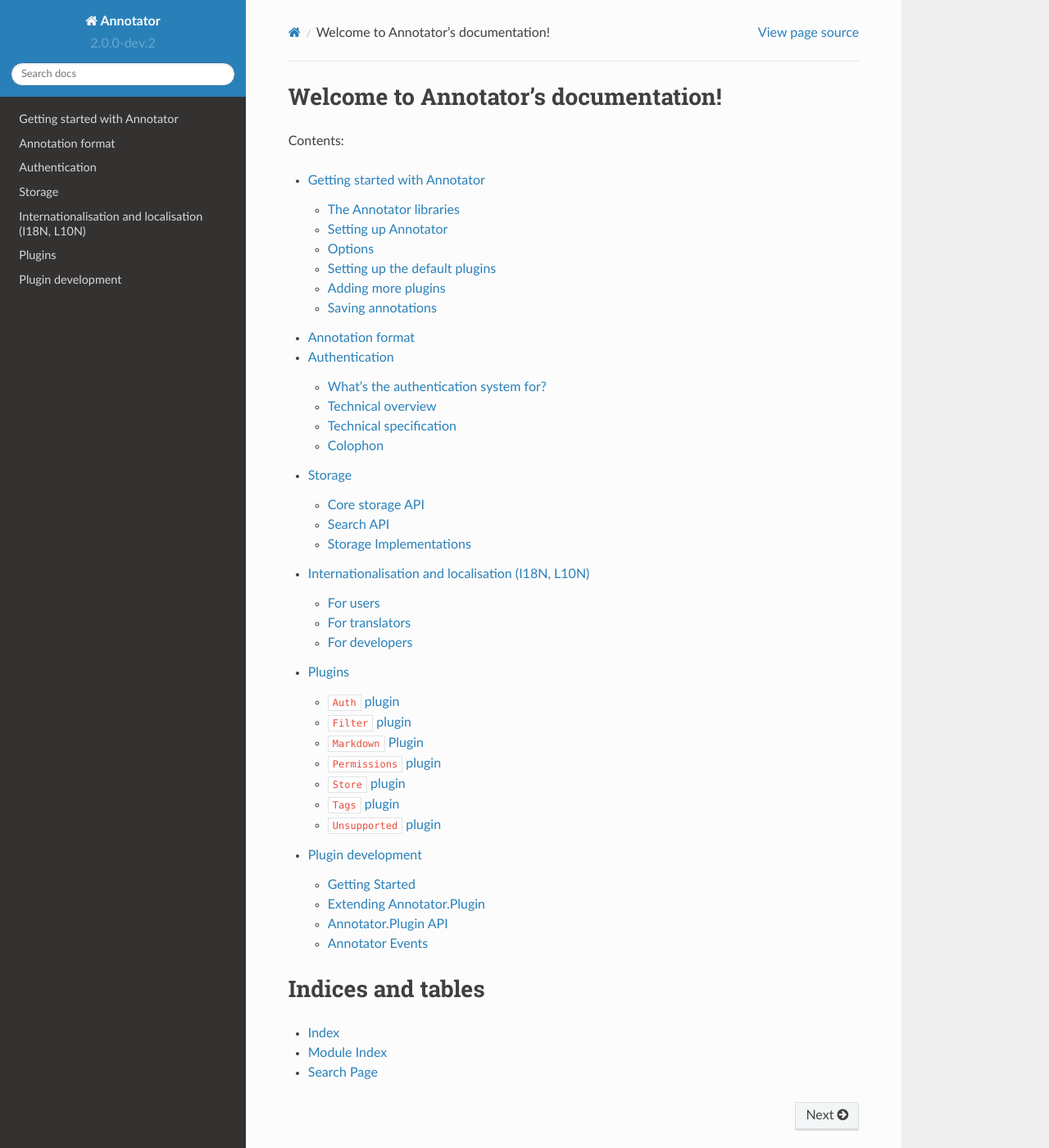
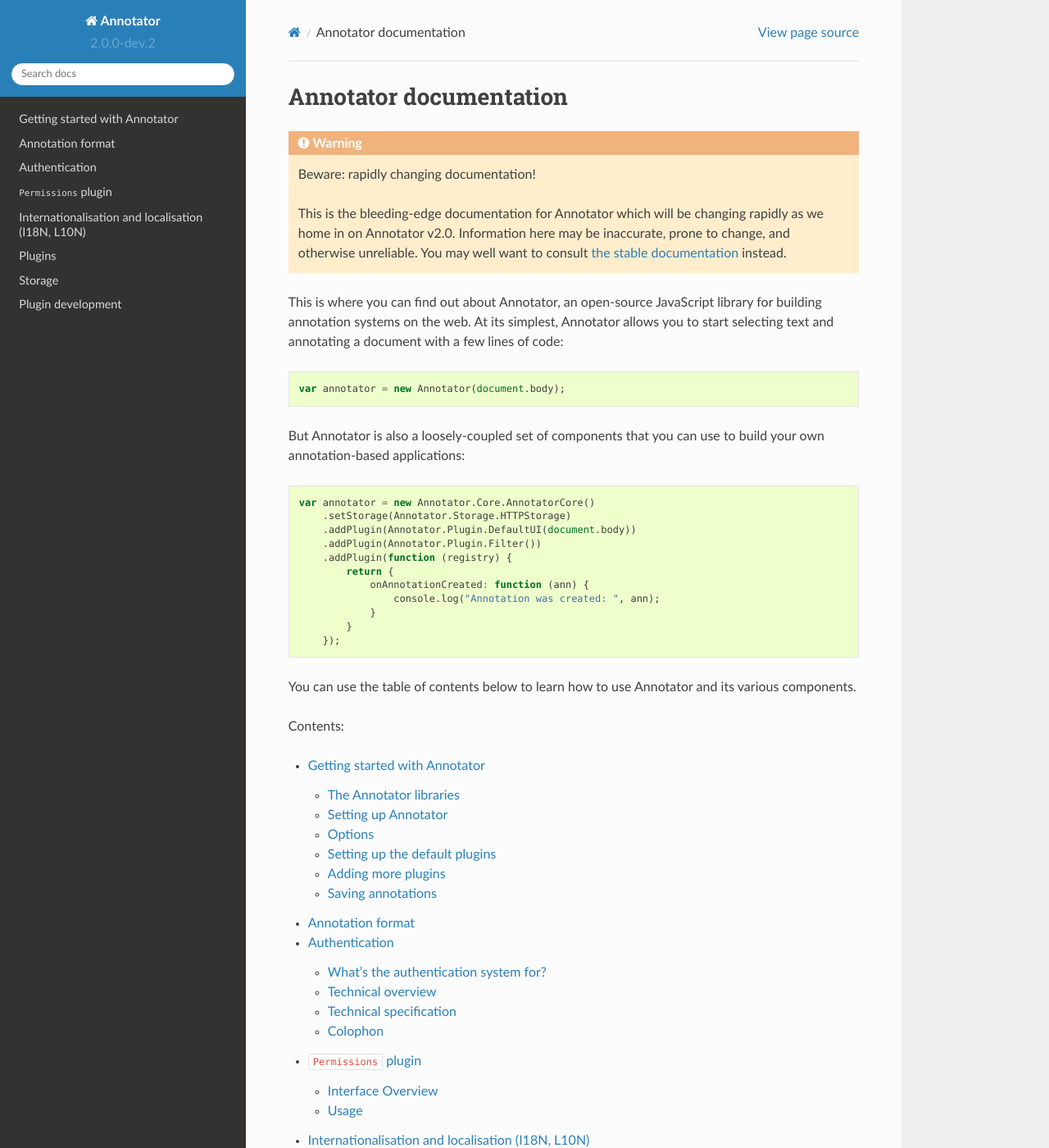
Before and after one commit to openannotation/annotator, a Sphinx documentation site: the page built from doc/index.rst, in a window 1280 px wide and 1400 px high. Shown: the whole window at 82% size. Built offline with Sphinx 7.4.7 and the Read the Docs theme 2.0.0, drawn with Linux system fonts in a browser that asks for light colours; some of the changed text lies outside the part shown.

Commit message:
doc: Starting to shuffle documentation around for 2.0

```diff
--- a/doc/index.rst
+++ b/doc/index.rst
@@ -1,7 +1,45 @@
-Welcome to Annotator's documentation!
-=====================================
+Annotator documentation
+=======================
+
+.. warning:: Beware: rapidly changing documentation!
+
+   This is the bleeding-edge documentation for Annotator which will be changing
+   rapidly as we home in on Annotator v2.0. Information here may be inaccurate,
+   prone to change, and otherwise unreliable. You may well want to consult `the
+   stable documentation`_ instead.
+
+.. _the stable documentation: http://docs.annotatorjs.org/en/v1.2.x/
 
 .. highlight:: js
+
+This is where you can find out about Annotator, an open-source JavaScript
+library for building annotation systems on the web. At its simplest, Annotator
+allows you to start selecting text and annotating a document with a few lines of
+code:
+
+.. code::
+
+    var annotator = new Annotator(document.body);
+
+But Annotator is also a loosely-coupled set of components that you can use to
+build your own annotation-based applications:
+
+.. code::
+
+   var annotator = new Annotator.Core.AnnotatorCore()
+       .setStorage(Annotator.Storage.HTTPStorage)
+       .addPlugin(Annotator.Plugin.DefaultUI(document.body))
+       .addPlugin(Annotator.Plugin.Filter())
+       .addPlugin(function (registry) {
+           return {
+               onAnnotationCreated: function (ann) {
+                   console.log("Annotation was created: ", ann);
+               }
+           }
+       });
+
+You can use the table of contents below to learn how to use Annotator and its
+various components.
 
 Contents:
 
@@ -11,10 +49,11 @@ Contents:
    getting-started
    annotation-format
    authentication
-   storage
+   permissions
    internationalization
 
    plugins/index
+   storage/index
    hacking/plugin-development
 
 Indices and tables
--- a/doc/plugins/permissions.rst
+++ b/doc/permissions.rst
@@ -1,3 +1,8 @@
+.. warning:: OUT OF DATE DOCUMENTATION
+
+   The paragraphs that follow contain out-of-date documentation that we haven't
+   yet got round to updating.
+
 ``Permissions`` plugin
 ======================
 
--- a/doc/plugins/auth.rst
+++ b/doc/storage/auth.rst
@@ -1,3 +1,8 @@
+.. warning:: OUT OF DATE DOCUMENTATION
+
+   The paragraphs that follow contain out-of-date documentation that we haven't
+   yet got round to updating.
+
 ``Auth`` plugin
 ===============
 
```
Also changed, not shown: README.rst (+23 -24 lines), doc/storage/http.rst (renamed from doc/plugins/store.rst, +17 -12 lines), doc/storage/index.rst (added, +231 -0 lines).
